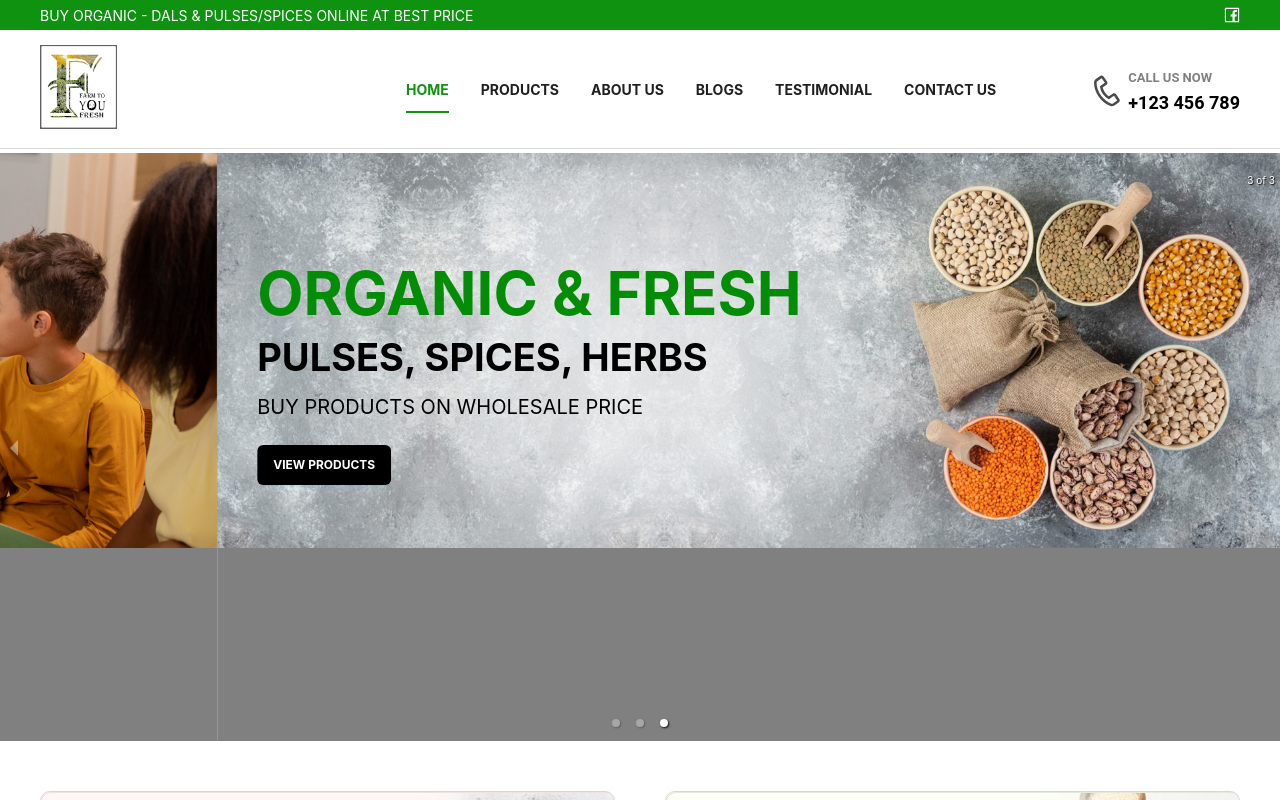
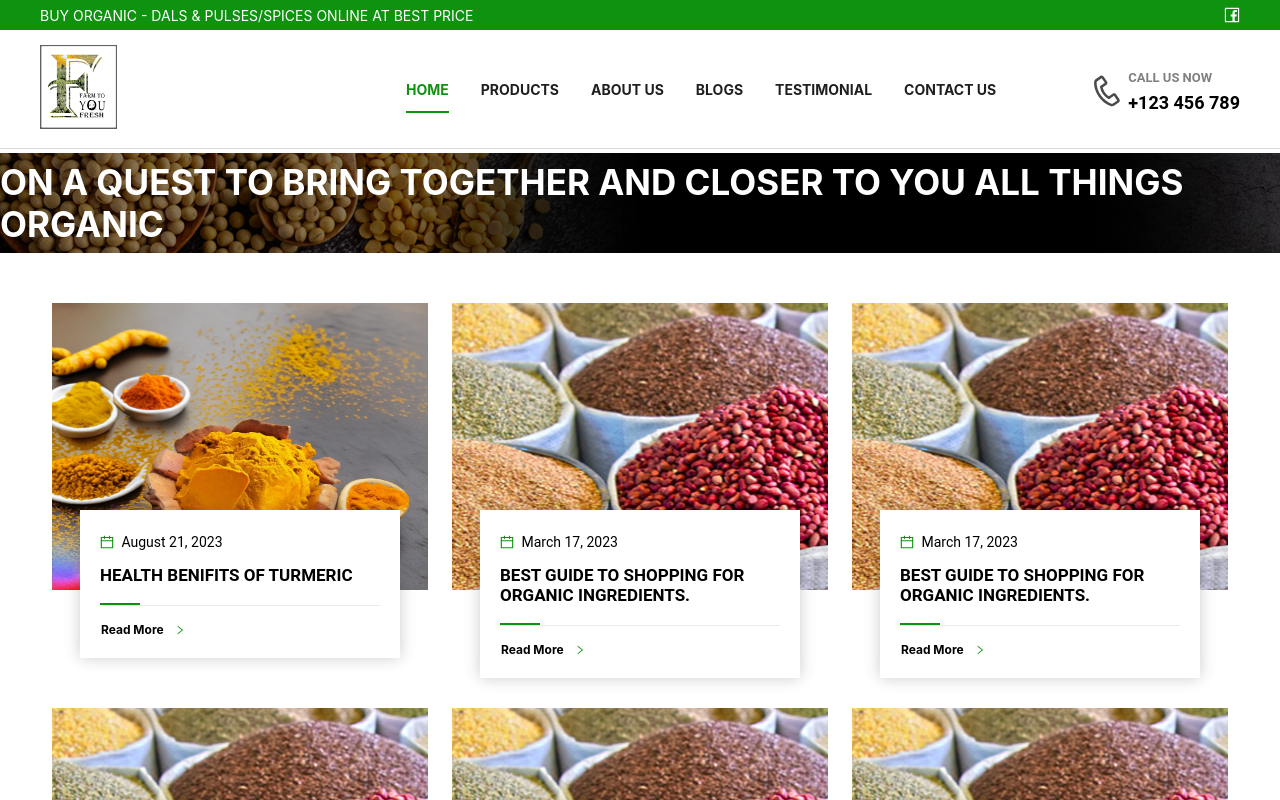
Before and after one commit to chahalinder0007/farmtoyoufresh, a React (Create React App) app: page /blogs in a window 1280 px wide. Shown: the top 800 px of the page. Built offline with nearby package versions, Linux system fonts and the light colour scheme.

Commit message:
fix: added routing and applied API

```diff
--- a/src/components/blogContent/index.tsx
+++ b/src/components/blogContent/index.tsx
@@ -25,7 +25,7 @@
   return (
     <>
       <HeaderInnerPages pageHeading={pageHeading} headerImg={headerImg} />
-      <div className="container">
+      <div className="container blogContent">
         <ReactMarkdown>{text}</ReactMarkdown>
       </div>
     </>
--- a/src/components/blogContent/style.scss
+++ b/src/components/blogContent/style.scss
@@ -68,3 +68,13 @@
     }
   }
 }
+.blogContent {
+  p {
+    color: #000000;
+  }
+  img {
+    max-width: 500px;
+    display: block;
+    margin: 15px auto;
+  }
+}
--- a/src/components/blogs/index.tsx
+++ b/src/components/blogs/index.tsx
@@ -29,6 +29,7 @@
                       setFileName(`${c.fileName}`);
                     }}
                   >
+                    <a href="blogContent" target="_blank" rel="noreferrer">
                       <img src={c.img} alt="" />
                       <div className="blogContent">
                         <p>
@@ -45,6 +46,7 @@
                         </div> */}
                         </div>
                       </div>
+                    </a>
                   </div>
                 </Col>
               );
--- a/src/components/blogs/style.scss
+++ b/src/components/blogs/style.scss
@@ -3,10 +3,14 @@
 .blogs {
   margin: 50px 0;
   .blog {
-    display: flex;
-    align-items: center;
-    justify-content: center;
-    flex-direction: column;
+    a {
+      color: #000000;
+      display: flex;
+      align-items: center;
+      justify-content: center;
+      flex-direction: column;
+      width: 100%;
+    }
     img {
       width: 94%;
       max-height: 287px;
--- a/src/components/contact/index.tsx
+++ b/src/components/contact/index.tsx
@@ -2,13 +2,31 @@
 import HeaderInnerPages from "../headerInnerPages";
 import { pageHeading, headerImg, list } from "./content";
 import "./style.scss";
-import { Button, Col, Form, Input, Row } from "antd";
+import { Button, Col, Form, Input, Row, notification } from "antd";
+import axios from "axios";
 const { TextArea } = Input;
 
 const Contact: React.FC = () => {
   const [form] = Form.useForm();
   const onFinish = (values: any) => {
     console.log(values);
+    axios
+      .post(
+        "https://2i3hczxjzubwztc6db2q7ucmfi0qobel.lambda-url.us-east-1.on.aws",
+        values
+      )
+      .then((res) => {
+        console.log("res: ", res);
+        notification.success({
+          message:
+            "Thanks for contacting us. We will get back to you very soon.",
+        });
+      })
+      .catch(() => {
+        notification.error({
+          message: "Something went wrong. Please try later.",
+        });
+      });
   };
   return (
     <>
@@ -73,7 +91,7 @@
                     <Col span={24}>
                       <Form.Item
                         label="Type Your Message"
-                        name="message"
+                        name="comment"
                         rules={[
                           {
                             required: true,
--- a/src/components/main/index.tsx
+++ b/src/components/main/index.tsx
@@ -1,30 +1,35 @@
-/* eslint-disable react-hooks/exhaustive-deps */
 import React, { useState } from "react";
 import Home from "../home";
 import About from "../about";
 import Header from "../header";
 import Footer from "../footer";
-import { useAppContext } from "../../context";
 import Testimonials from "../testimonials";
 import Contact from "../contact";
 import Products from "../products";
 import Blogs from "../blogs";
 import BlogContent from "../blogContent";
+import { BrowserRouter, Routes, Route } from "react-router-dom";
 
 const Main: React.FC = () => {
-  const { route } = useAppContext();
   const [fileName, setFileName] = useState("blog1");
 
   return (
     <>
       <Header />
-      {route === "/" && <Home />}
-      {route === "about" && <About />}
-      {route === "products" && <Products />}
-      {route === "blogs" && <Blogs setFileName={setFileName} />}
-      {route === "blogContent" && <BlogContent fileName={fileName} />}
-      {route === "testimonials" && <Testimonials />}
-      {route === "contact" && <Contact />}
+      <BrowserRouter>
+        <Routes>
+          <Route path="/" element={<Home />} />
+          <Route path="about" element={<About />} />
+          <Route path="products" element={<Products />} />
+          <Route path="blogs" element={<Blogs setFileName={setFileName} />} />
+          <Route
+            path="blogContent"
+            element={<BlogContent fileName={fileName} />}
+          />
+          <Route path="testimonials" element={<Testimonials />} />
+          <Route path="contact" element={<Contact />} />
+        </Routes>
+      </BrowserRouter>
       <Footer />
     </>
   );
--- a/src/components/navigation/content.ts
+++ /dev/null
@@ -1,27 +0,0 @@
-import type { MenuProps } from "antd";
-export const items: MenuProps["items"] = [
-  {
-    label: "Home",
-    key: "/",
-  },
-  {
-    label: "Products",
-    key: "products",
-  },
-  {
-    label: "About Us",
-    key: "about",
-  },
-  {
-    label: "Blogs",
-    key: "blogs",
-  },
-  {
-    label: "Testimonial",
-    key: "testimonials",
-  },
-  {
-    label: "Contact Us",
-    key: "contact",
-  },
-];
--- a/src/components/navigation/index.tsx
+++ b/src/components/navigation/index.tsx
@@ -2,21 +2,45 @@
 import "./style.scss";
 import type { MenuProps } from "antd";
 import { Menu } from "antd";
-import { useAppContext } from "../../context";
-import { items } from "./content";
+
+const items: MenuProps["items"] = [
+  {
+    label: <a href="/">Home</a>,
+    key: "/",
+  },
+  {
+    label: <a href="products">Products</a>,
+    key: "products",
+  },
+  {
+    label: <a href="about">About Us</a>,
+    key: "about",
+  },
+  {
+    label: <a href="blogs">Blogs</a>,
+    key: "blogs",
+  },
+  {
+    label: <a href="testimonials">Testimonial</a>,
+    key: "testimonials",
+  },
+  {
+    label: <a href="contact">Contact Us</a>,
+    key: "contact",
+  },
+];
 
 const Navigation: React.FC = () => {
-  const { route, setRoute } = useAppContext();
+  const route: any = localStorage.getItem("route") || "/";
 
   const onClick: MenuProps["onClick"] = (e) => {
-    setRoute(e.key);
+    localStorage.setItem("route", e.key);
   };
 
   return (
     <>
       <Menu
         onClick={onClick}
-        defaultSelectedKeys={[route]}
         selectedKeys={[route]}
         mode="horizontal"
         items={items}
```
Lines whose indentation alone changed are shown as unchanged.
